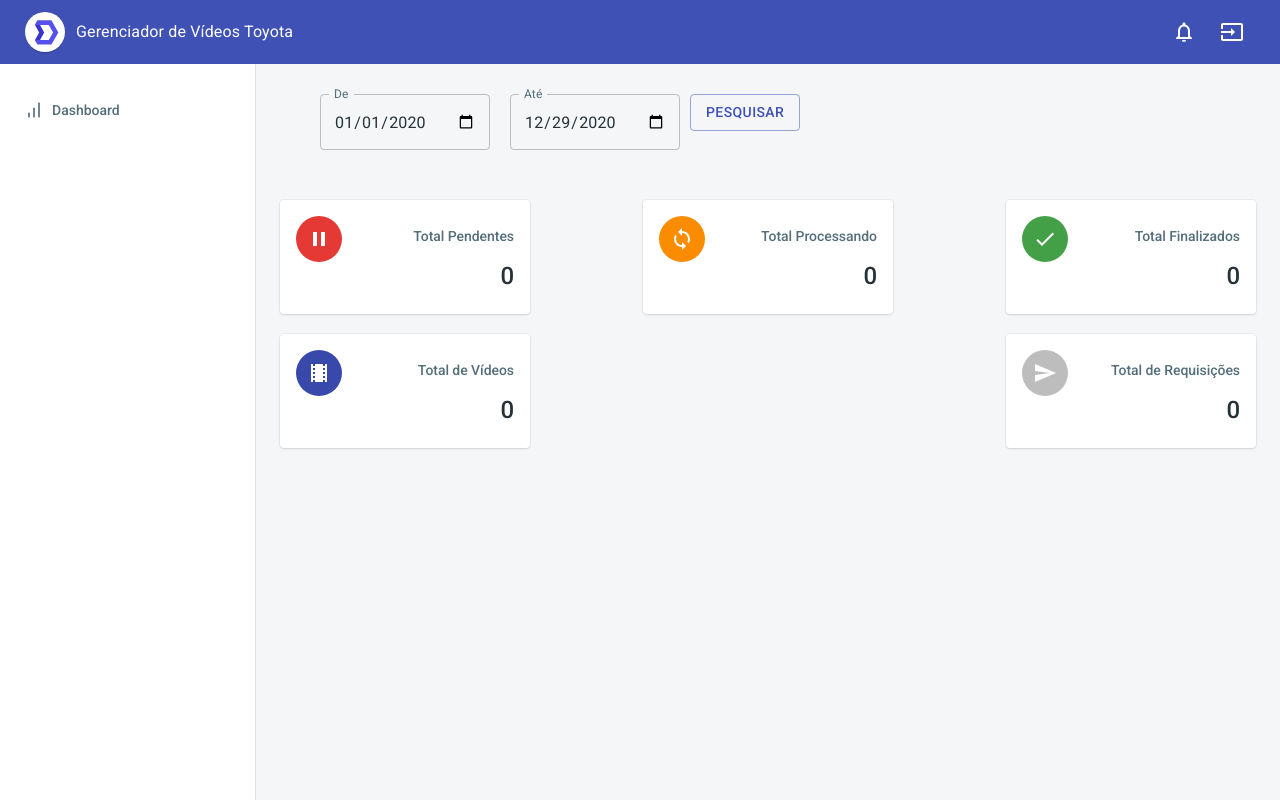
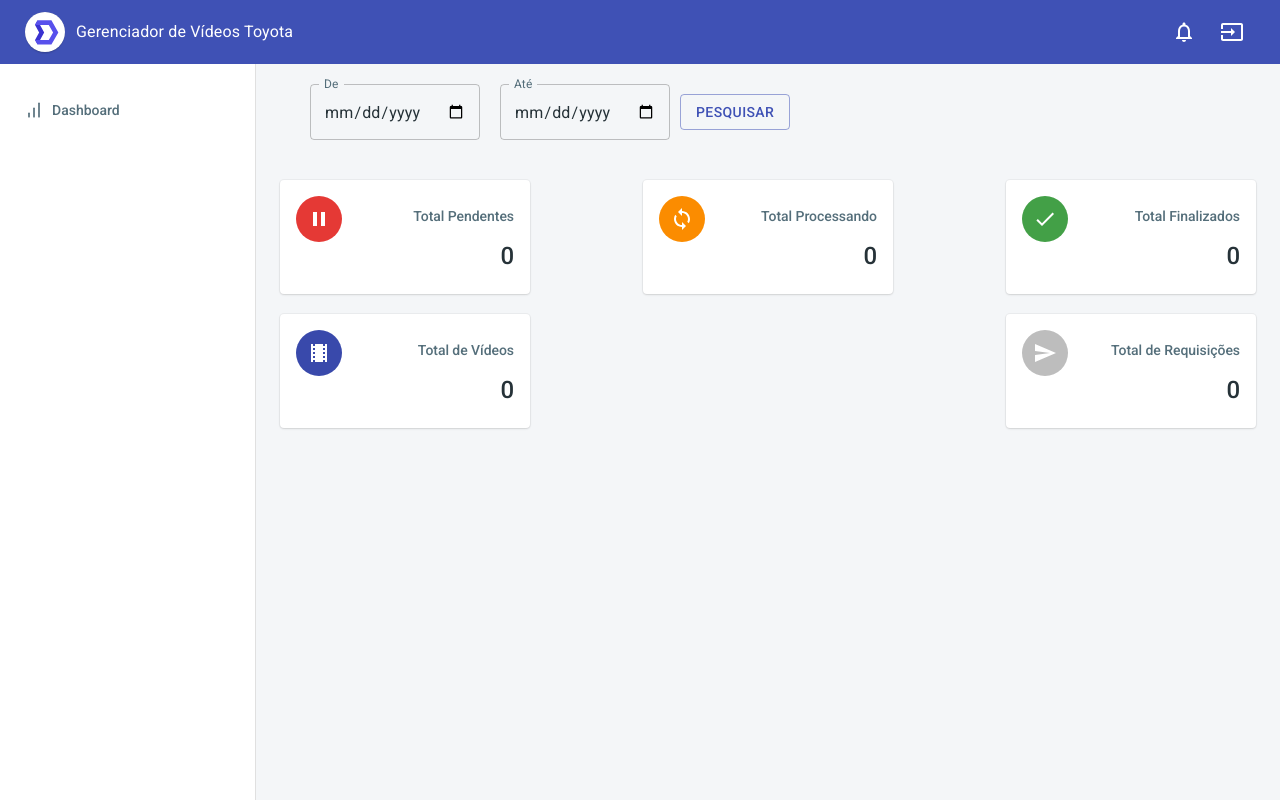
Before and after one commit to jefersonlopesmeta/dashboard-toyota-videos, a React (Create React App) app: page /app in a window 1280 px wide. Built offline with nearby package versions, Linux system fonts and the light colour scheme.

Commit message:
ajuste de data e alinhamento de items
Ajuste de data com javascript puro, range de 1 ano

```diff
--- a/src/layouts/DashboardLayout/DashboardSearch/DashboardSearch.js
+++ b/src/layouts/DashboardLayout/DashboardSearch/DashboardSearch.js
@@ -25,14 +25,24 @@ const useStyles = makeStyles(() => ({
   textField: {
     marginLeft: 10,
     marginRight: 10
+  },
+  flexCenter: {
+    display: 'flex',
+    alignItems: 'center',
+    justifyContent: 'center'
   }
 }));
 
 const DashboardSearch = ({ buscaDadosPorData }) => {
   const classes = useStyles();
 
-  const [dataInicio, setDataInicio] = useState('2020-01-01');
-  const [dataFim, setDataFim] = useState('2020-12-29');
+  const ajustaData = (data) => { return data < 10 ? `0${data}` : data + 1; };
+
+  const novaData = new Date();
+  const diaAtual = `${novaData.getFullYear()}-${ajustaData(novaData.getMonth() + 1)}-${ajustaData(novaData.getDate())}`;
+  const umAnoAtras = `${novaData.getFullYear() - 1}-${ajustaData(novaData.getMonth() + 1)}-${ajustaData(novaData.getDate())}`;
+  const [dataInicio, setDataInicio] = useState(umAnoAtras);
+  const [dataFim, setDataFim] = useState(diaAtual);
   const [loading, setLoading] = useState(false);
 
   const handleFormSubmit = async (e) => {
@@ -45,7 +55,7 @@ const DashboardSearch = ({ buscaDadosPorData }) => {
   return (
     <Container>
       <Box display="flex" alignItems="center" justifyContent="start" className={classes.boxPesquisa}>
-        <form className={classes.formPesquisa} onSubmit={(e) => handleFormSubmit(e)}>
+        <form className={`${classes.formPesquisa}, ${classes.flexCenter}`} onSubmit={(e) => handleFormSubmit(e)}>
           <TextField
             id="dataInicio"
             variant="outlined"
```
